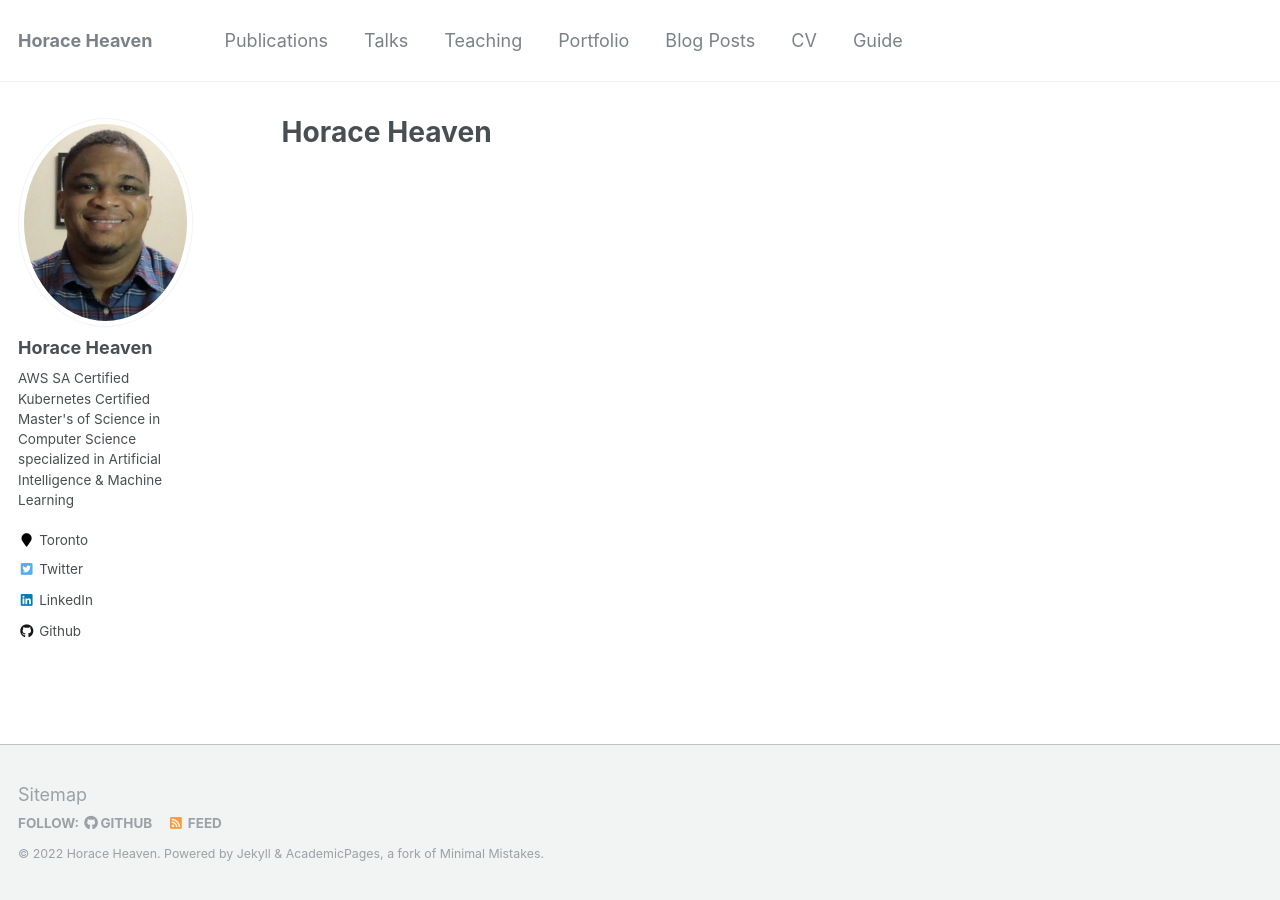
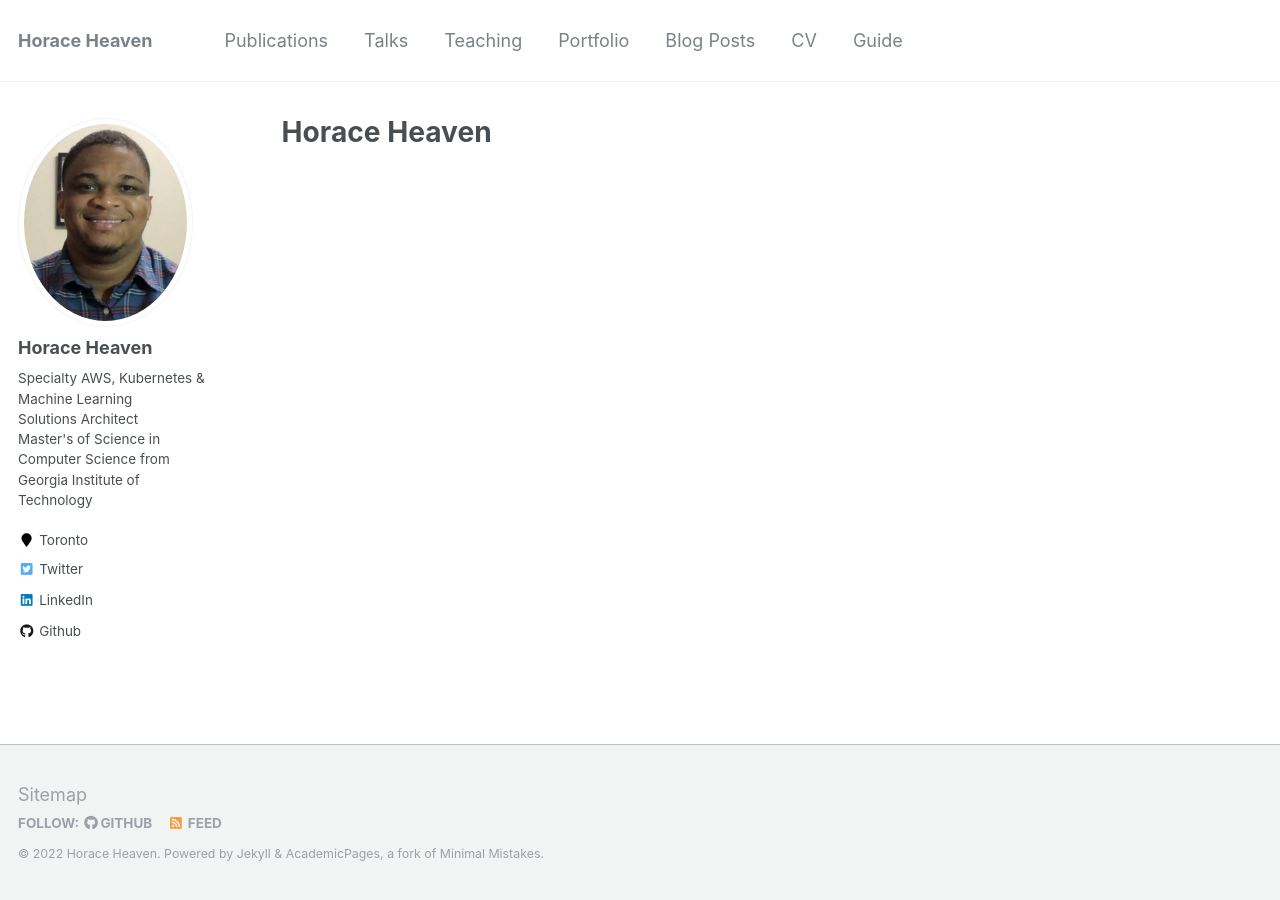
Before and after one commit to horaceheaven/horaceheaven.github.io, a Jekyll site: the page built from _pages/about.md, in a window 1280 px wide. Built offline with Jekyll 4.4.1, drawn with Linux system fonts in a browser that asks for light colours.

Commit message:
Create/Update post

```diff
--- a/_config.yml
+++ b/_config.yml
@@ -82,7 +82,7 @@ analytics:
 author:
   name             : "Horace Heaven"
   avatar           : "profile.png"
-  bio              : "AWS SA Certified <br/> Kubernetes Certified <br/> Master's of Science in Computer Science specialized in Artificial Intelligence & Machine Learning"
+  bio              : "Specialty AWS, Kubernetes & Machine Learning<br/>Solutions Architect<br/>Master's of Science in Computer Science from Georgia Institute of Technology"
   location         : "Toronto"
   employer         :
   pubmed           : # "https://www.ncbi.nlm.nih.gov/pubmed/?term=john+snow"
```
